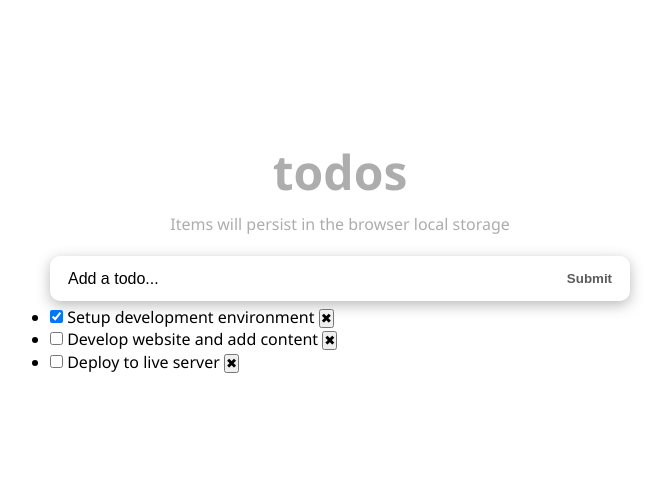
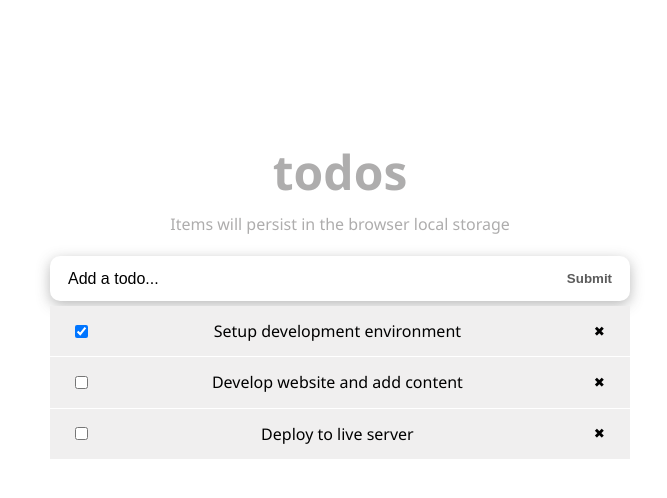
Before and after one commit to ronaldyonggi/react-to-do, a React (Vite) app: page / in a window 1280 px wide. Shown: the top 498 px of the page, without its empty margins (300-967 px from the left). Built offline with nearby package versions, Linux system fonts and the light colour scheme.

Commit message:
added class names and module styling

```diff
--- a/src/components/components/components/TodoItem.jsx
+++ b/src/components/components/components/TodoItem.jsx
@@ -1,3 +1,5 @@
+import styles from '@/styles/TodoItem.module.css';
+
 const TodoItem = ({ itemProp, setTodos }) => {
 
   const handleChange = id => {
@@ -15,7 +17,8 @@
   }
 
   return (
-    <li>
+    <li className={styles.item}>
+      <div className={styles.content}>
         <input
         type="checkbox"
         checked={itemProp.completed}
@@ -23,6 +26,7 @@
         />
         {' '}{itemProp.title}{' '}
         <button onClick={() => handleDelete(itemProp.id)}>✖</button>
+      </div>
     </li>
   )
 }
```
Lines whose indentation alone changed are shown as unchanged.
